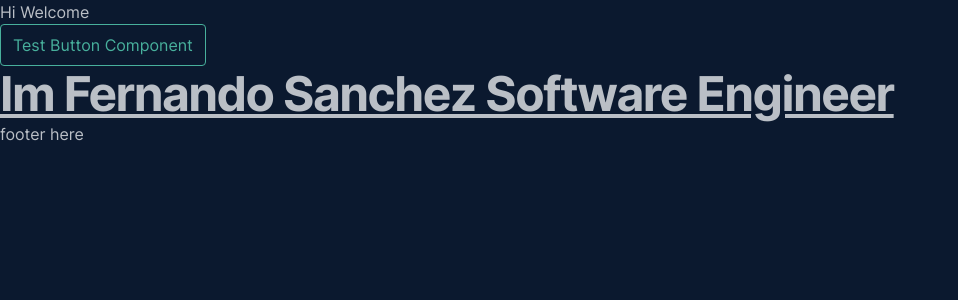
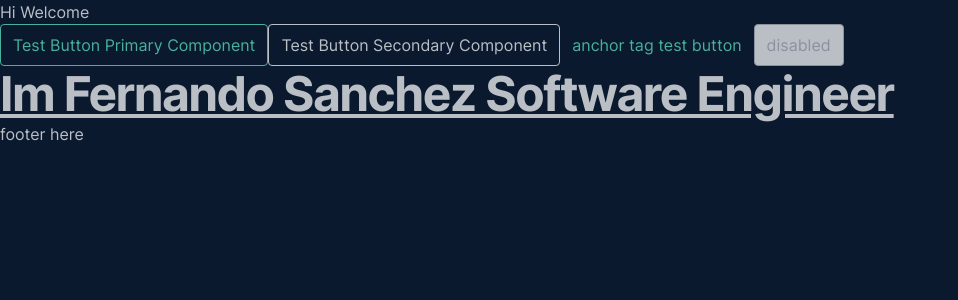
Before and after one commit to fsanchezvilela/personal-web, a Next.js app: page / in a window 1280 px wide. Shown: the top 300 px of the page, without its empty margins (0-958 px from the left). Built offline with nearby package versions, Linux system fonts and the light colour scheme.

Commit message:
feat(Button): add button styles

```diff
--- a/src/common/view/components/Button/constant.ts
+++ b/src/common/view/components/Button/constant.ts
@@ -1,6 +1,6 @@
 export const ButtonStyleTwClassMapping = {
   'primary': "rounded border transition bg-transparent text-keppel  hover:bg-keppel-tint px-3 py-2",
-  'secondary': "rounded border transition px-3 py-2",
-  'tertiary': "rounded border transition px-3 py-2",
+  'secondary': "rounded border transition px-3 py-2 hover:bg-dark-jungle-green hover:culturedr-sand text-silver-sand" ,
+  'tertiary': " rounded border-dark-jungle-green transition px-3 py-2 hover:text-silver-sand text-keppel",
   'disabled': 'cursor-not-allowed rounded border transition px-3 py-2 bg-silver-sand text-roman-silver'
 }
--- a/src/common/view/components/Button/index.tsx
+++ b/src/common/view/components/Button/index.tsx
@@ -14,7 +14,7 @@ const Button: FC<ButtonPropsType & DetailedHTMLProps<ButtonHTMLAttributes<HTMLBu
     return <button {...props} className={ButtonStyleTwClassMapping[buttonStyle]}>{children}</button>
   }
 
-  const RenderAnchor = () => <a className={ButtonStyleTwClassMapping[buttonStyle]} href={href}>{children}</a>
+  const RenderAnchor = () => <a className={ButtonStyleTwClassMapping['tertiary']} href={href}>{children}</a>
 
   return (
     href ?
--- a/src/pages/index.tsx
+++ b/src/pages/index.tsx
@@ -10,7 +10,10 @@ const Home: NextPage = () => (
       </Head>
       <main>
         <p>Hi Welcome</p>
-        <Button buttonStyle='primary'>Test Button Component</Button>
+      <Button buttonStyle='primary'>Test Button Primary Component</Button>
+      <Button buttonStyle='secondary'>Test Button Secondary Component</Button>
+      <Button href='#fav'>anchor tag test button</Button>
+      <Button disabled>disabled</Button>
         <h1 className="text-3xl font-bold underline">
           Im Fernando Sanchez Software Engineer
         </h1>
```
